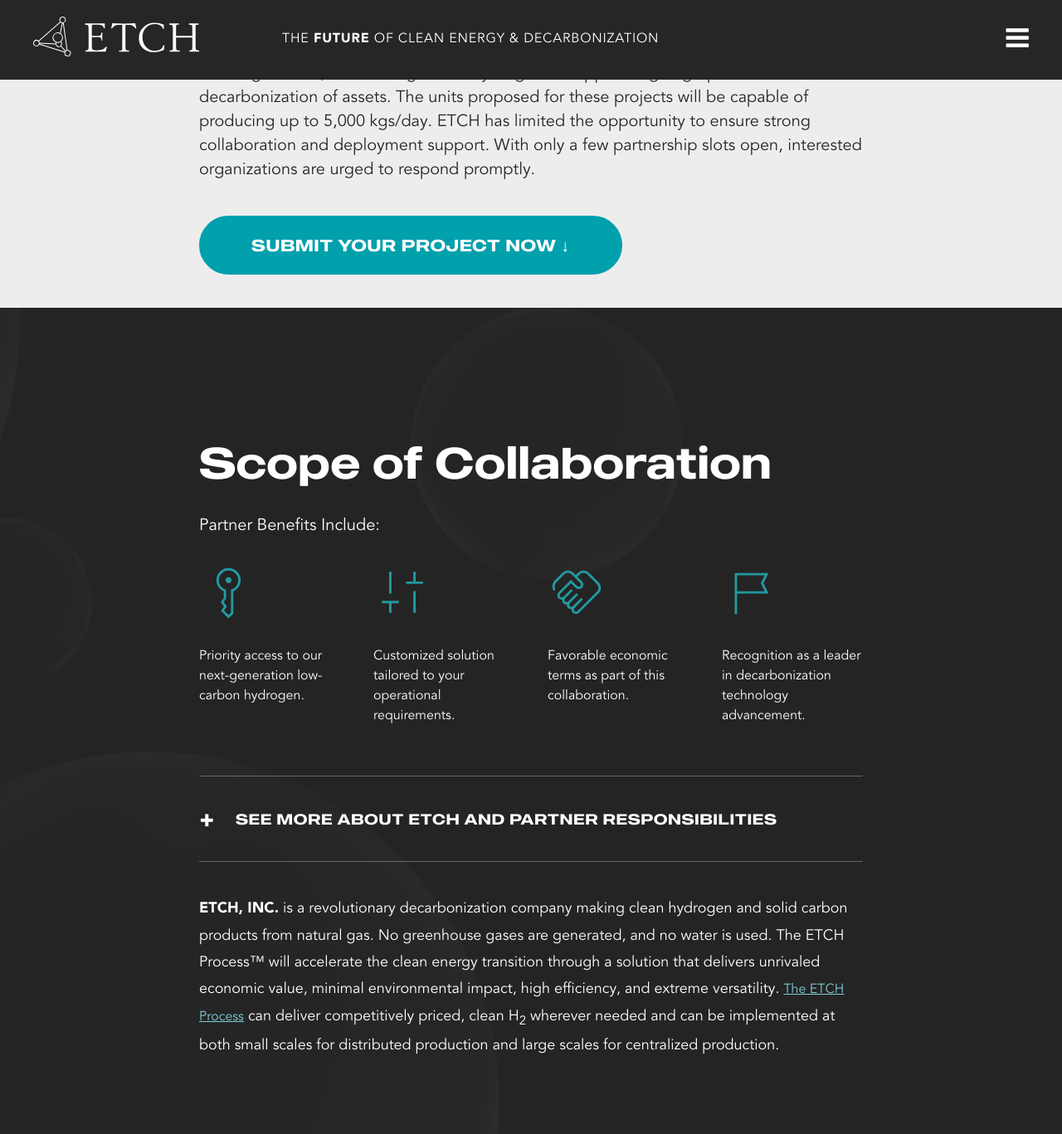
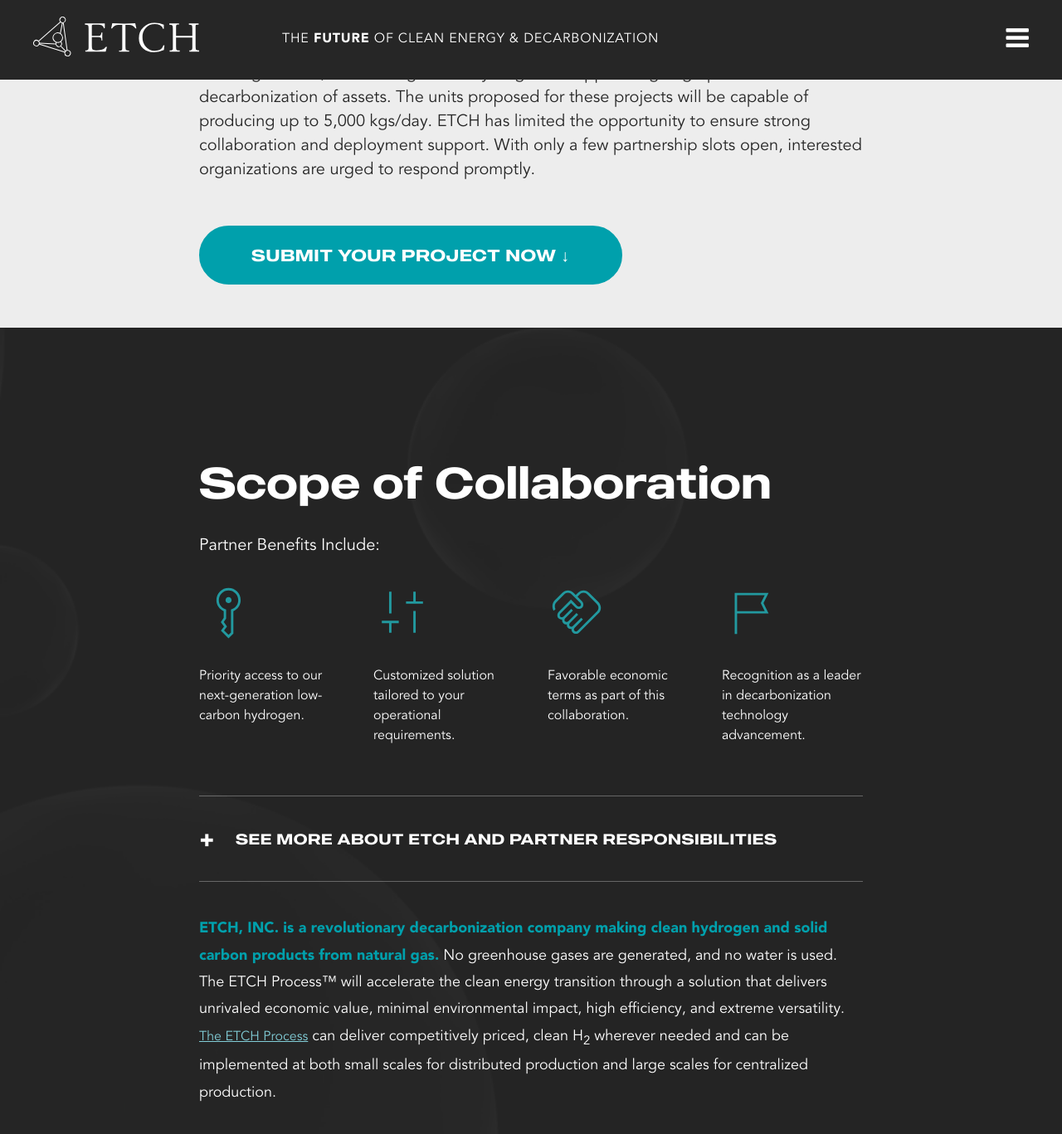
Before and after one commit to weareoutright/etchmaterials_jekyll, a Jekyll site: the page built from collaborate-with-etch/index.html, in a window 1280 px wide and 1400 px high, scrolled down 317 px. Shown: the top 1367 px of the window at 83% size. Built offline with Jekyll 4.4.1, drawn with Linux system fonts in a browser that asks for light colours.

Commit message:
fix bold text in scope section
Signed-off-by: Tim Arnold <tim@weareoutright.com>

```diff
--- a/_sass/reverse-rfp.scss
+++ b/_sass/reverse-rfp.scss
@@ -64,7 +64,7 @@
     text-transform: uppercase;
     border: 3px solid #00A0AC;
     font-size: 20px;
-    margin: 40px 0;
+    margin: 52px 0;
     cursor: pointer;
     font-family: "made_outer_sans_medium", Arial, sans-serif;
     font-weight: 500;
--- a/collaborate-with-etch/index.html
+++ b/collaborate-with-etch/index.html
@@ -89,7 +89,7 @@ title: Partner with Etch
                 </div>
             </div>
 
-            <p class="etch-description"><strong>ETCH, INC.</strong> is a revolutionary decarbonization company making clean hydrogen and solid carbon products from natural gas. No greenhouse gases are generated, and no water is used. The ETCH Process™ will accelerate the clean energy transition through a solution that delivers unrivaled economic value, minimal environmental impact, high efficiency, and extreme versatility. <a href="#etch-process">The ETCH Process</a> can deliver competitively priced, clean H<sub>2</sub> wherever needed and can be implemented at both small scales for distributed production and large scales for centralized production.</p>
+            <p class="etch-description"><strong style="color: #00A0AC;">ETCH, INC. is a revolutionary decarbonization company making clean hydrogen and solid carbon products from natural gas.</strong> No greenhouse gases are generated, and no water is used. The ETCH Process™ will accelerate the clean energy transition through a solution that delivers unrivaled economic value, minimal environmental impact, high efficiency, and extreme versatility. <a href="#etch-process">The ETCH Process</a> can deliver competitively priced, clean H<sub>2</sub> wherever needed and can be implemented at both small scales for distributed production and large scales for centralized production.</p>
         </div>
 
         <script>
```
